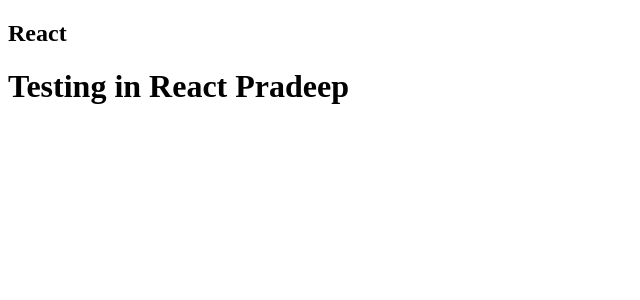
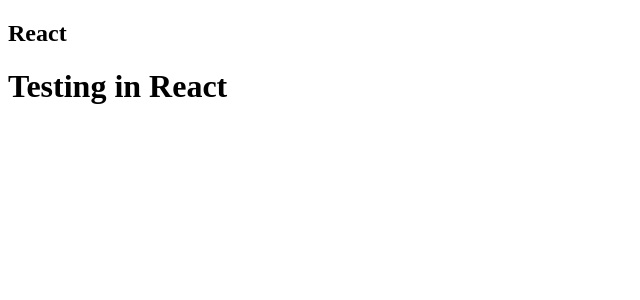
Before and after one commit to pradeepkumar128/chai-aur-react, a React (Create React App) app in the folder reactprt01/: page / in a window 1280 px wide. Shown: the top 300 px of the page, without its empty margins (0-640 px from the left). Built offline with nearby package versions, Linux system fonts and the light colour scheme; the HTML template or start-up script is replaced by a standard one.

Commit message:
third commit

```diff
--- a/reactprt01/src/Testing.js
+++ b/reactprt01/src/Testing.js
@@ -3,7 +3,7 @@
 const Testing = () => {
   return (
     <>
-    <h1>Testing in React Pradeep </h1>
+    <h1>Testing in React </h1>
     </>
   )
 }
```
